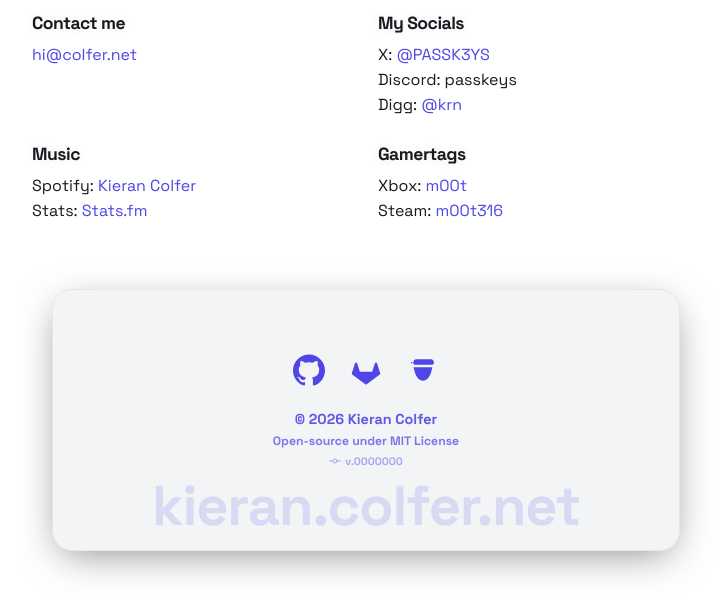
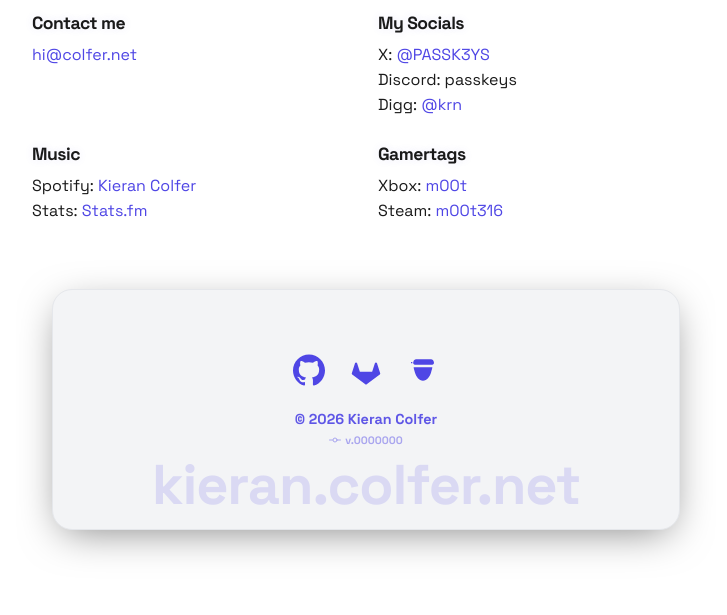
Before and after one commit to PASSK3YS/PASSK3YS.github.io, a Jekyll site: the page built from index.md, in a window 1280 px wide. Shown: the part 297-912 px from the top of the page, without its empty margins (274-1001 px from the left). Built offline with Jekyll 4.4.1, drawn with Linux system fonts in a browser that asks for light colours.

Commit message:
chore: edit footer

```diff
--- a/_layouts/default.html
+++ b/_layouts/default.html
@@ -110,7 +110,6 @@
                 </div>
                 <div class="copyright">
                     <p style="margin: 0;">© 2026 Kieran Colfer</p>
-                    <p style="margin: 5px 0 0 0; font-size: 0.85em; opacity: 0.8;">Open-source under MIT License</p>
                     <p style="margin: 5px 0 0 0; font-size: 0.75em; opacity: 0.5;">
                         <a href="{{ site.github.repository_url }}/commit/{{ site.github.build_revision }}" target="_blank" class="version-link" style="color: inherit; text-decoration: none;">
                             <svg viewBox="0 0 24 24" width="12" height="12" stroke="currentColor" stroke-width="2" fill="none" stroke-linecap="round" stroke-linejoin="round" style="margin-right: 4px;"><circle cx="12" cy="12" r="4"></circle><line x1="1.05" y1="12" x2="7" y2="12"></line><line x1="17.01" y1="12" x2="22.96" y2="12"></line></svg>
```
